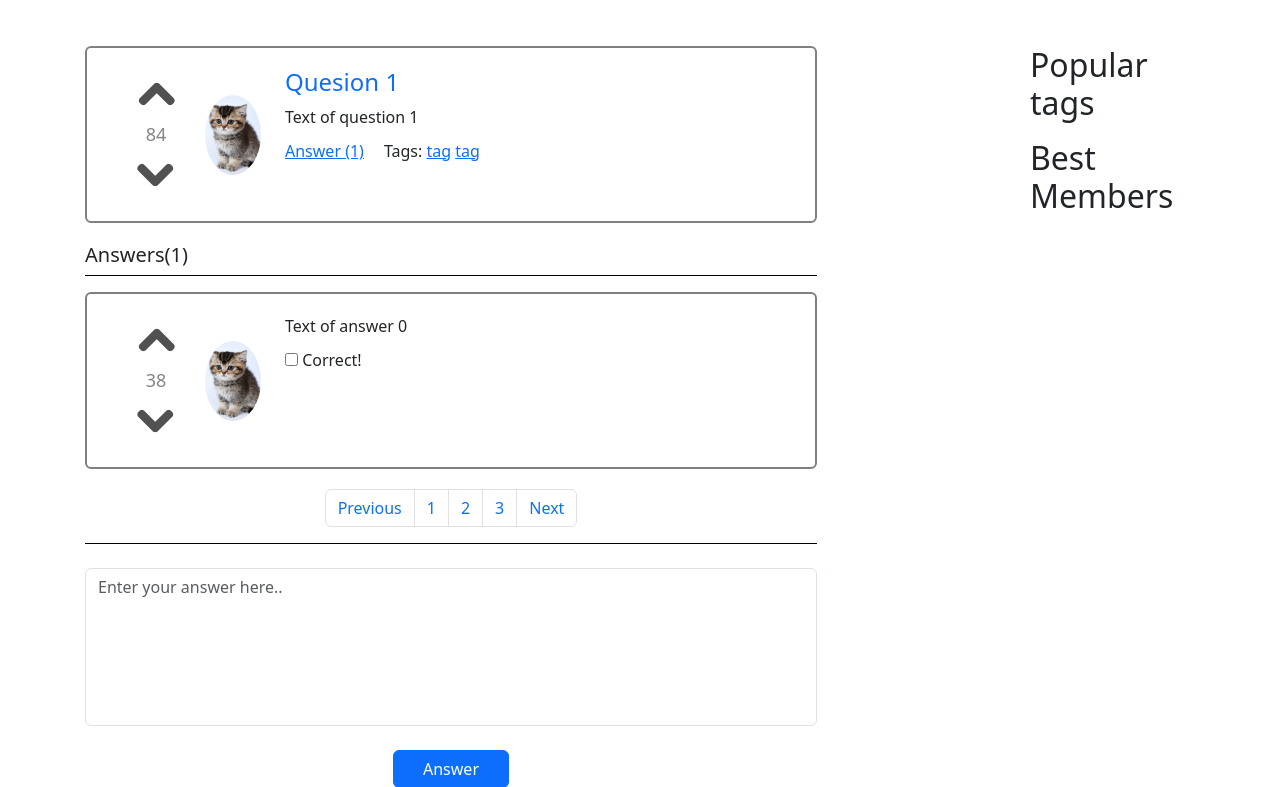
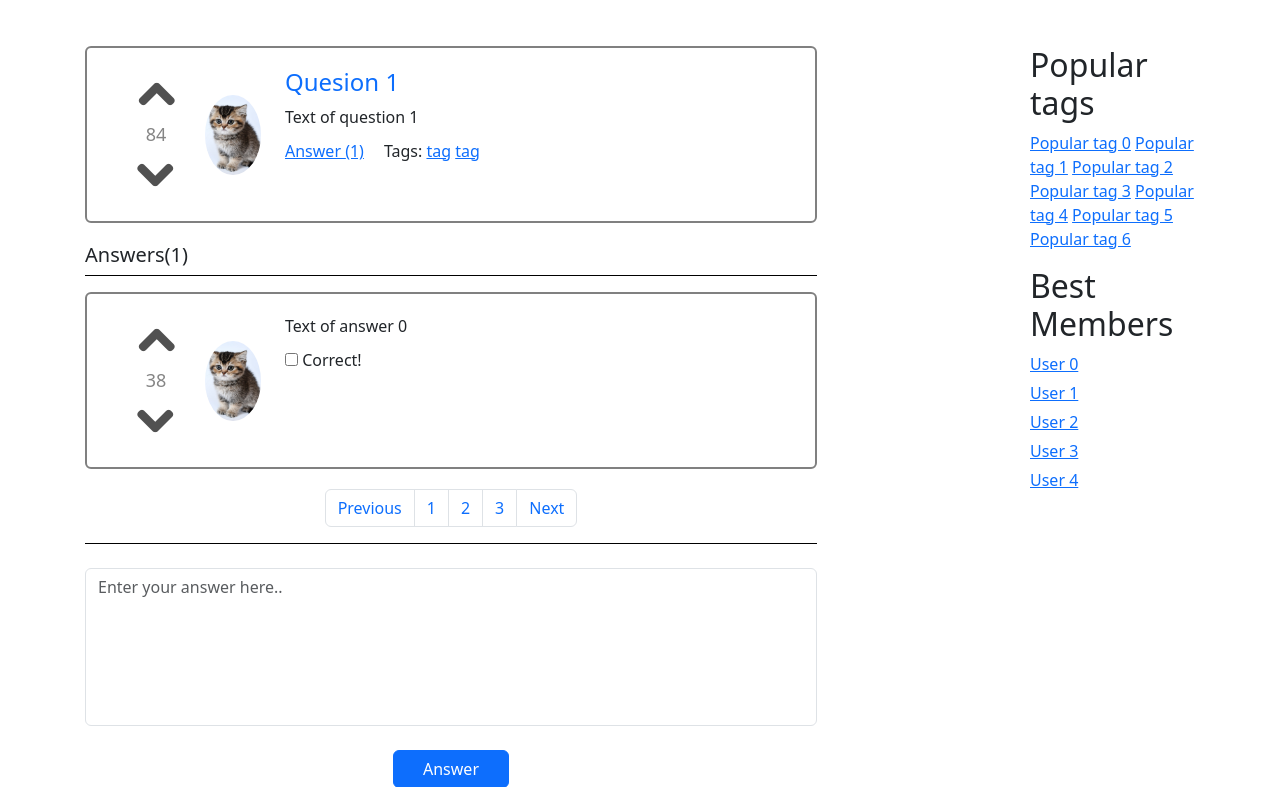
Before and after one commit to AleksandrOparin/WEB-Project, a Django app: page /question/1 in a window 1280 px wide. Shown: the part 74-861 px from the top of the page. Run offline with Django 3.2, Linux system fonts and the light colour scheme; some libraries are stand-ins or nearby versions.

Commit message:
Add tag_list template

```diff
--- a/app/views.py
+++ b/app/views.py
@@ -16,8 +16,17 @@ class Index:
 class Question:
     def question(request, question_id: int):
         question_item = models.QUESTIONS[question_id]
-        context = {'question': question_item}
+        context = {
+            'question': question_item,
+            'popular_tags': models.TAGS,
+            'best_users': models.BEST_USERS,
+        }
         return render(request, 'question.html', context=context)
+
+class Ask:
+    def ask(request):
+        context = {}
+        return render(request, 'ask.html', context=context)
 
 # def ask(request):
 #     return render(request, 'ask.html')
--- a/templates/inc/base.html
+++ b/templates/inc/base.html
@@ -9,8 +9,6 @@
         <title>Base</title>
 
         <link href="{% static 'css/bootstrap.css' %}" rel="stylesheet" />
-
-        <!-- Custom styles for this template -->
         <link href="{% static 'css/style.css' %}" rel="stylesheet" />
     </head>
 
@@ -83,18 +81,17 @@
                         <div class="popular-tags">
                             <h2>Popular tags</h2>
                             <ul class="vert-tags">
-                                {% for tag in popular_tags %}
-                                    <li><a href="#">{{ tag }}</a></li>
-                                {% endfor %}
+                                {% include 'inc/tag_list.html' with tag_list=popular_tags %}
                             </ul>
                         </div>
 
                         <div class="best-members">
                             <h2>Best Members</h2>
                             <ul class="horiz-tags">
-                                {% for tag in best_users %}
-                                    <li><a href="#">{{ tag }}</a></li>
+                                {% for user in best_users %}
+                                    <li><a href="#">{{ user }}</a></li>
                                 {% endfor %}
+                                {% comment %} {% include 'inc/tag_list.html' with tag_list=best_users %} {% endcomment %}
                             </ul>
                         </div>
                     </div>
--- a/templates/inc/question_item.html
+++ b/templates/inc/question_item.html
@@ -29,9 +29,7 @@
                     <h6>Tags:&nbsp;</h6>
 
                     <ul class="vert-tags">
-                    {% for tag in question.tags %}
-                        <li><a href="#">{{ tag }}</a></li>
-                    {% endfor %}
+                        {% include 'inc/tag_list.html' with tag_list=question.tags %}
                     </ul>
                 </div>
             </div>
--- /dev/null
+++ b/templates/inc/tag_list.html
@@ -0,0 +1,4 @@
+
+{% for tag in tag_list %}
+    <li><a href="#">{{ tag }}</a></li>
+{% endfor %}
```
